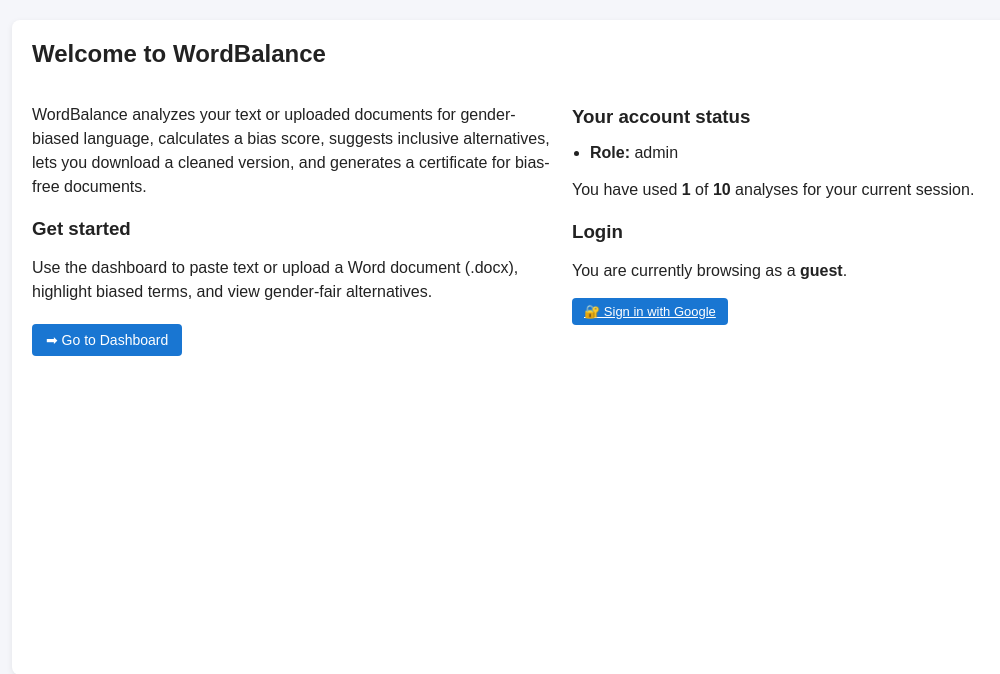
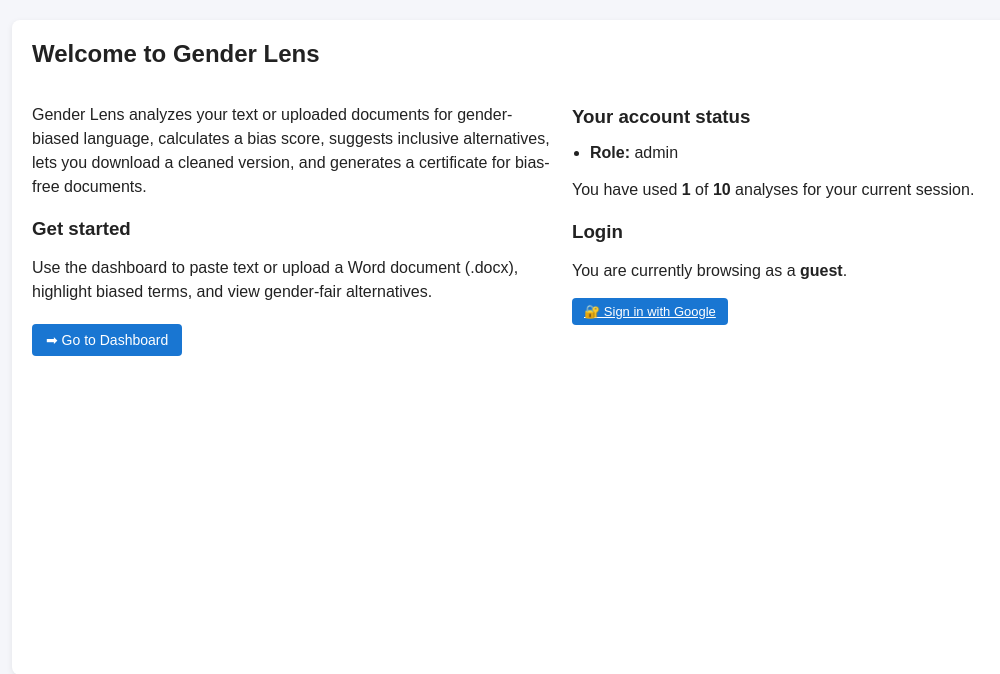
Before and after one commit to oyidoyid/GenderLens, a Flask app: template templates/landing.html in a window 1280 px wide. Shown: the part 71-745 px from the top of the page, without its empty margins (78-1078 px from the left). Run offline with Flask 3, Linux system fonts and the light colour scheme; the template is opened without the code that fills it: most values are stand-ins (such as "Sample title", 1, 10 or a date in 2020); parts of the project's set-up code (start-up, migrations or seed data) failed here and were passed over.

Commit message:
Update landing.html

```diff
--- a/templates/landing.html
+++ b/templates/landing.html
@@ -1,7 +1,7 @@
 {% extends "base.html" %}
 
 {% block content %}
-<h2>Welcome to WordBalance</h2>
+<h2>Welcome to Gender Lens</h2>
 
 {% with messages = get_flashed_messages() %}
   {% if messages %}
@@ -17,7 +17,7 @@
   <!-- Left: description and CTA -->
   <div class="column">
     <p>
-      WordBalance analyzes your text or uploaded documents for gender-biased language,
+      Gender Lens analyzes your text or uploaded documents for gender-biased language,
       calculates a bias score, suggests inclusive alternatives, lets you download a
       cleaned version, and generates a certificate for bias-free documents.
     </p>
```
